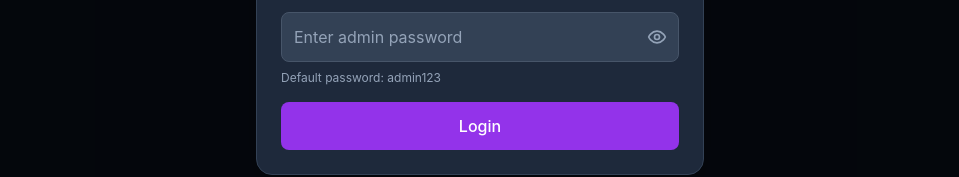
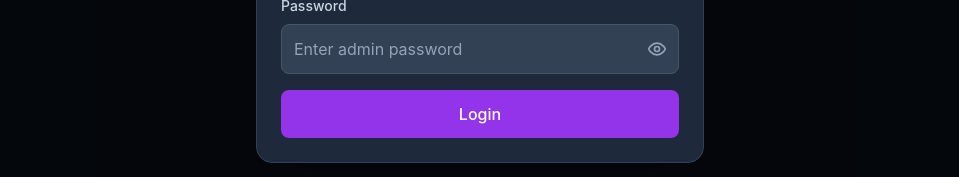
Before and after one commit to Abdul-Ahadexpo/DORO-GPT, a React (Vite) app: page / in a window 1280 px wide. Both pictures are taken after a click on the button 1070 px from the left and 40 px from the top of the page. Shown: the part 363-540 px from the top of the page, without its empty margins (160-1119 px from the left). Built offline with nearby package versions, Linux system fonts and the light colour scheme; no server answers; the database is empty.

Commit message:
Update AdminLogin.tsx

```diff
--- a/src/components/AdminLogin.tsx
+++ b/src/components/AdminLogin.tsx
@@ -16,7 +16,7 @@ export function AdminLogin({ onLogin, isOpen, onClose }: AdminLoginProps) {
     e.preventDefault();
 
     // Simple password check - in production, use proper authentication
-    if (password === 'admin123') {
+    if (password === '69') {
       onLogin();
       setPassword('');
       setError('');
@@ -67,7 +67,7 @@ export function AdminLogin({ onLogin, isOpen, onClose }: AdminLoginProps) {
               </button>
             </div>
             {error && <p className="text-red-500 text-sm mt-2">{error}</p>}
-            <p className="text-slate-400 text-xs mt-2">Default password: admin123</p>
+
           </div>
 
           <button
```
